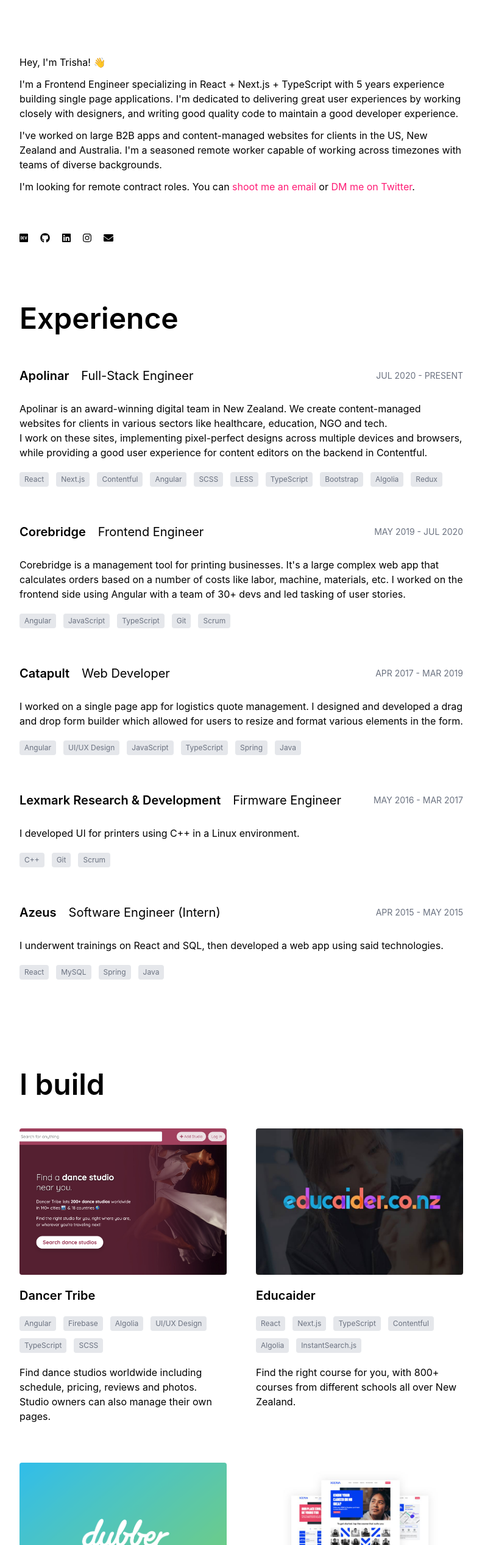
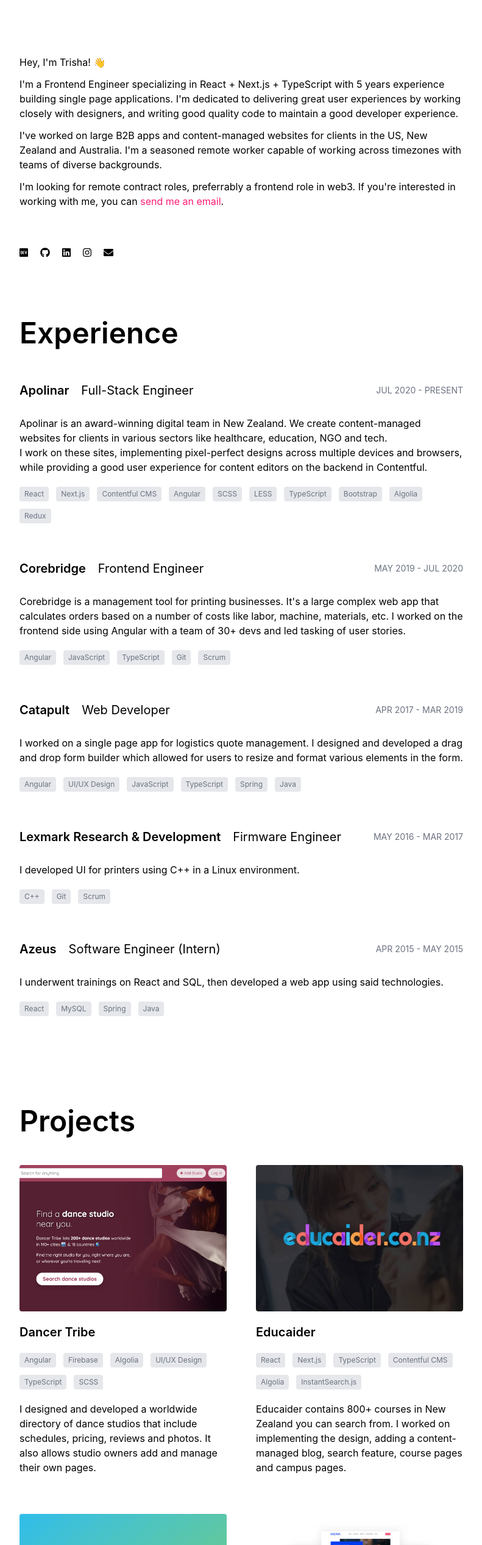
Before and after one commit to el-pol/nextjs-trishalim, a Next.js app: page / in a window 1280 px wide. Shown: the part 267-2800 px from the top of the page at 61% size, without its empty margins (244-1035 px from the left). Built offline with nearby package versions, Linux system fonts and the light colour scheme.

Commit message:
be more specific in projects description

```diff
--- a/pages/index.tsx
+++ b/pages/index.tsx
@@ -19,7 +19,7 @@
     name: 'Next.js'
   },
   CONTENTFUL: {
-    name: 'Contentful'
+    name: 'Contentful CMS'
   },
   ANGULAR: {
     name: 'Angular'
@@ -195,8 +195,9 @@
       link: 'https://dancertribe.com/',
       imageUrl: '/project-dancer-tribe.png',
       description: `
-        Find dance studios worldwide including schedule, pricing, reviews and photos.
-        Studio owners can also manage their own pages.
+        I designed and developed a worldwide directory of dance studios that include
+        schedules, pricing, reviews and photos. It also allows studio owners add
+        and manage their own pages.
       `,
       skills: [
         SKILLS.ANGULAR, SKILLS.FIREBASE, SKILLS.ALGOLIA, SKILLS.UIUX, SKILLS.TYPESCRIPT,
@@ -208,7 +209,9 @@
       link: 'https://www.educaider.co.nz/',
       imageUrl: '/project-educaider.jpg',
       description: `
-        Find the right course for you, with 800+ courses from different schools all over New Zealand.
+        Educaider contains 800+ courses in New Zealand you can search from. I worked
+        on implementing the design, adding a content-managed blog, search feature,
+        course pages and campus pages.
       `,
       skills: [
         SKILLS.REACT, SKILLS.NEXT, SKILLS.TYPESCRIPT, SKILLS.CONTENTFUL, SKILLS.ALGOLIA,
@@ -222,6 +225,7 @@
       description: `
         A content-managed marketing website and blog for Dubber -
         the world's leading provider of cloud-based call recording and voice AI.
+        I worked on creating components for the CMS including the blog pages.
       `,
       skills: [
         SKILLS.REACT, SKILLS.NEXT, SKILLS.TYPESCRIPT, SKILLS.CONTENTFUL,
@@ -233,7 +237,8 @@
       imageUrl: '/project-nzma.jpg',
       description: `
         NZMA offers a wide range of vocational courses in different industries
-        such as hospitality, cookery, business, plumbing, etc.
+        such as hospitality, cookery, business, plumbing, etc. I implemented
+        the designs.
       `,
       skills: [
         SKILLS.REACT, SKILLS.NEXT, SKILLS.TYPESCRIPT, SKILLS.CONTENTFUL,
@@ -245,6 +250,7 @@
       imageUrl: '/project-nzst.jpg',
       description: `
         A content-managed marketing website and blog for New Zealand School of Tourism.
+        I developed the CMS components needed to accomplish the design.
       `,
       skills: [
         SKILLS.REACT, SKILLS.NEXT, SKILLS.TYPESCRIPT, SKILLS.CONTENTFUL,
@@ -255,7 +261,8 @@
       link: 'https://apolinargroup.com',
       imageUrl: '/project-apolinar.jpeg',
       description: `
-        Apolinar is an award-winning digital team in New Zealand.
+        Apolinar is an award-winning digital team in New Zealand. I worked on
+        implementing the design of their landing page.
       `,
       skills: [
         SKILLS.HTML, SKILLS.SCSS, SKILLS.JAVASCRIPT
@@ -324,10 +331,11 @@
         </p>
 
         <p className="mb-3">
-          I&apos;m looking for remote contract roles. You can <a href="mailto:hello@trishalim.com"
-              className="text-pink">
-              shoot me an email
-            </a> or <a className="text-pink" href="https://twitter.com/trishathecookie" target="_blank" rel="noreferrer"> DM me on Twitter</a>.
+          I&apos;m looking for remote contract roles, preferrably a frontend role in web3.
+          If you're interested in working with me, you can <a href="mailto:hello@trishalim.com"
+            className="text-pink hover:underline">
+            send me an email
+          </a>.
         </p>
 
         {/* <p className="mb-3">
@@ -360,7 +368,7 @@
         <br />
         <br />
 
-        <h2>I build</h2>
+        <h2>Projects</h2>
         <br />
         <br />
         <div className="flex flex-wrap -mx-6 -my-8">
@@ -374,7 +382,7 @@
         <br />
         <br />
 
-        <h2>I talk about</h2>
+        <h2>Blog</h2>
         <br />
         <br />
         <div className="flex flex-wrap -mx-6 -my-8">
@@ -388,7 +396,7 @@
         <br />
         <br />
 
-        <h2>I tweet</h2>
+        <h2>I tweet...</h2>
         <br />
         <div className="flex flex-wrap -m-3">
           <div className="w-full md:w-8/12 p-3">
```
